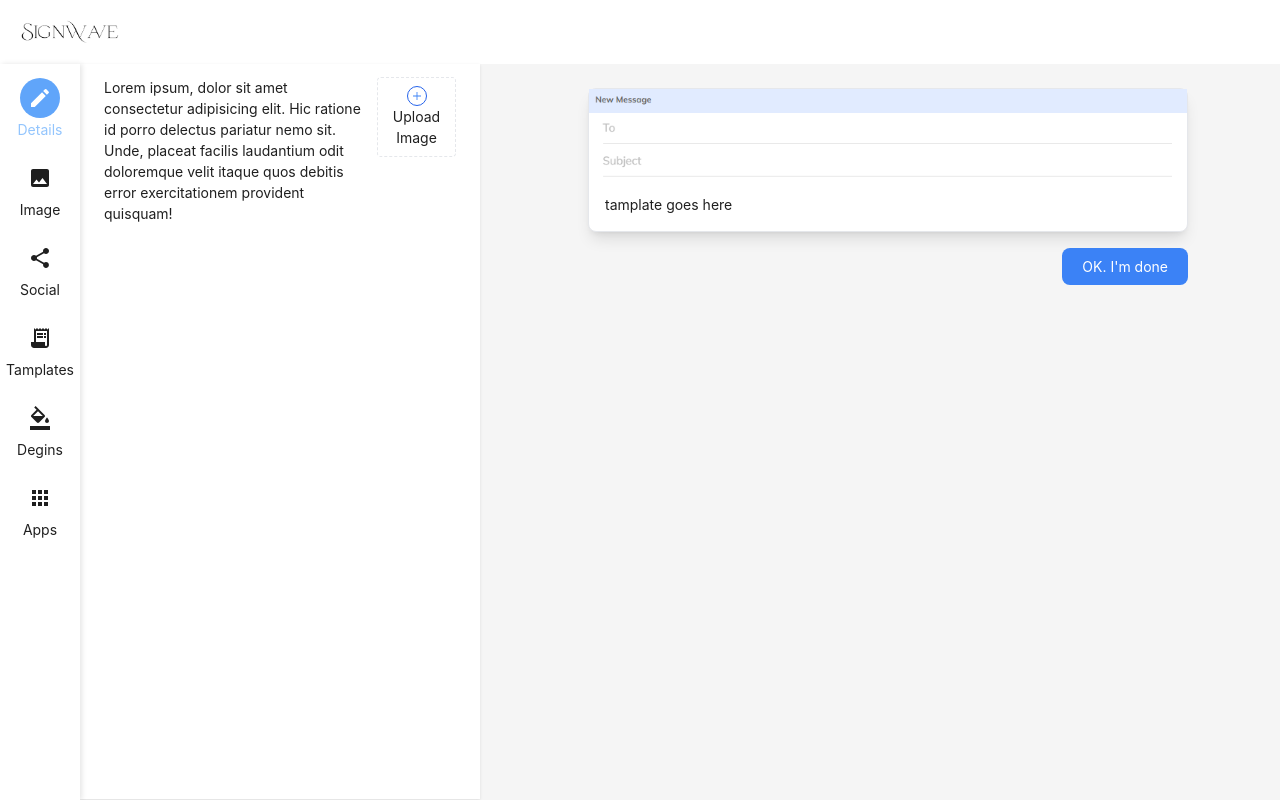
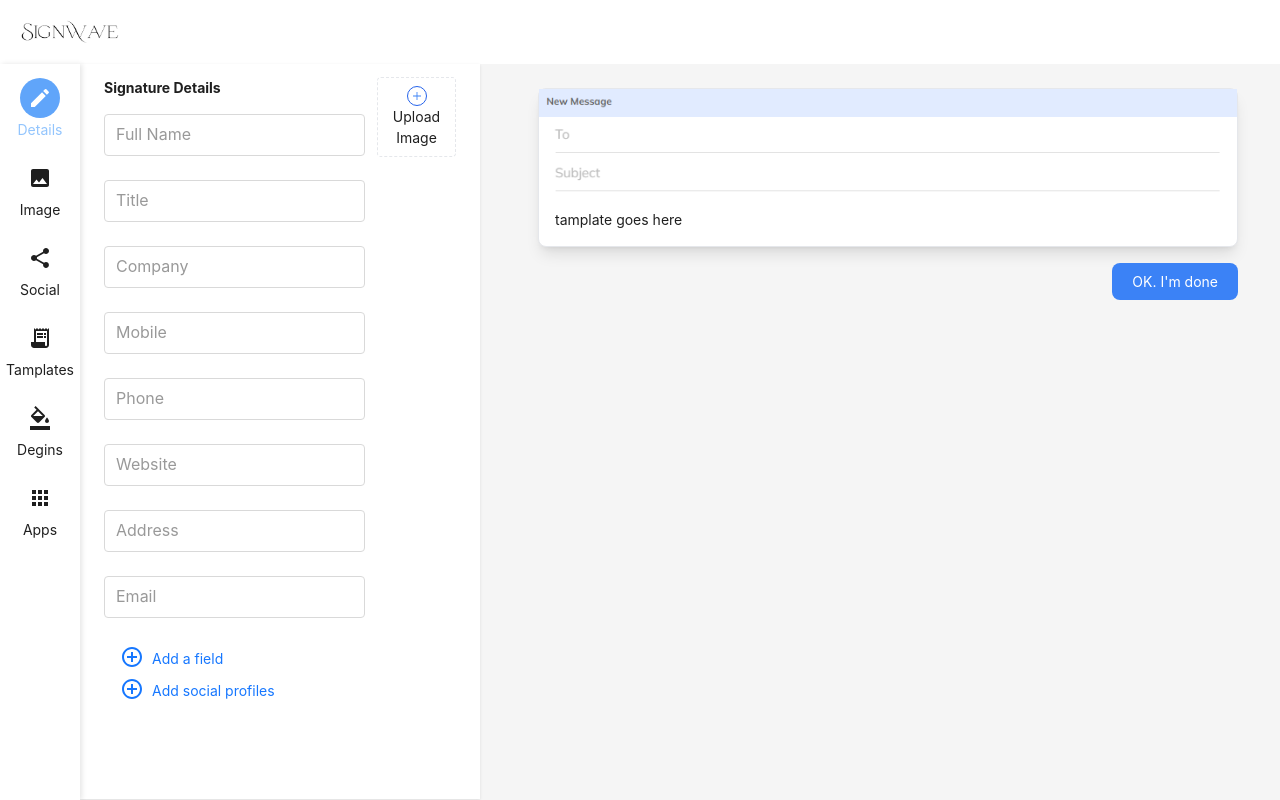
Before and after one commit to sangamprashant/email-signature-vite, a React (Vite) app: page /editor in a window 1280 px wide. Built offline with nearby package versions, Linux system fonts and the light colour scheme.

Commit message:
"Updated DetailsPart.tsx with new form fields, added custom field modal, and modified TemplateWraper.tsx width. Also, added scrollbar styles to index.css."

```diff
--- /dev/null
+++ b/src/Components/Frame/Elements/MiddlePart/DetailsPart.css
@@ -0,0 +1,35 @@
+.floating-label {
+  position: relative;
+  margin-bottom: 24px;
+}
+
+.floating-label input {
+  width: 100%;
+  padding: 8px 12px;
+  font-size: 16px;
+  line-height: 1.5;
+  border: 1px solid #d9d9d9;
+  border-radius: 4px;
+  transition: all 0.2s ease-in-out;
+}
+
+.floating-label label {
+  position: absolute;
+  top: 50%;
+  left: 12px;
+  transform: translateY(-50%);
+  font-size: 16px;
+  color: #999;
+  pointer-events: none;
+  transition: all 0.2s ease-in-out;
+}
+
+.floating-label input:focus + label,
+.floating-label input:not(:placeholder-shown) + label {
+  top: -10px;
+  left: 0px;
+  font-size: 12px;
+  color: #1890ff;
+  background-color: white;
+  padding: 0 4px;
+}
--- a/src/Components/Frame/Elements/MiddlePart/DetailsPart.tsx
+++ b/src/Components/Frame/Elements/MiddlePart/DetailsPart.tsx
@@ -1,6 +1,9 @@
 import { PlusOutlined } from "@ant-design/icons";
-import { Col, Row } from "antd";
+import { Button, Col, Form, Input, Modal, Popover, Row } from "antd";
 import { useAppContext } from "../../../../context";
+import "./DetailsPart.css"; // Make sure this file includes your custom styles
+import AddCircleOutlineIcon from "@mui/icons-material/AddCircleOutline";
+import { useState } from "react";
 
 const DetailsPart = () => {
   const { menu } = useAppContext();
@@ -8,15 +11,12 @@ const DetailsPart = () => {
   return (
     <Row gutter={12} className="mt-2">
       <Col span={18}>
-        Lorem ipsum, dolor sit amet consectetur adipisicing elit. Hic ratione id
-        porro delectus pariatur nemo sit. Unde, placeat facilis laudantium odit
-        doloremque velit itaque quos debitis error exercitationem provident
-        quisquam!
+        <FormForDetails />
       </Col>
       <Col span={6}>
         <div
           onClick={() => {
-            menu.setM_Item("Image"); // Update the context state
+            menu.setM_Item("Image");
           }}
           className="border border-dashed flex justify-center items-center p-2 flex-col rounded cursor-pointer"
         >
@@ -33,3 +33,158 @@ const DetailsPart = () => {
 };
 
 export default DetailsPart;
+
+type Options = {
+  label: string;
+  placeholder: string;
+  name: string;
+};
+
+const FormForDetails = () => {
+  const { menu } = useAppContext();
+  const [modelOpen, setModelOpen] = useState<boolean>(false);
+  const [custom, setCustom] = useState({
+    label: "",
+    placeholder: "",
+    name: "",
+    type: "plaintext" as "plaintext" | "phone" | "email" | "URL",
+  });
+
+  const initialFormFields: Options[] = [
+    { label: "Full Name", placeholder: "Enter Full Name", name: "fullName" },
+    { label: "Title", placeholder: "Title", name: "title" },
+    { label: "Company", placeholder: "Company", name: "company" },
+    { label: "Mobile", placeholder: "Mobile", name: "mobile" },
+    { label: "Phone", placeholder: "Phone", name: "phone" },
+    { label: "Website", placeholder: "Website", name: "website" },
+    { label: "Address", placeholder: "Address", name: "address" },
+    { label: "Email", placeholder: "Email", name: "email" },
+  ];
+
+  const formAddOptions: Options[] = [
+    { label: "Fax", placeholder: "Fax", name: "fax" },
+    { label: "Skype", placeholder: "Skype", name: "skype" },
+    { label: "Hangout", placeholder: "Hangout", name: "hangout" },
+    { label: "Zoom", placeholder: "Zoom", name: "zoom" },
+    { label: "Meet", placeholder: "Meet", name: "meet" },
+  ];
+
+  const [formFields, setFormFields] = useState<Options[]>(initialFormFields);
+
+  const handleContentPush = (option: Options) => {
+    setFormFields([...formFields, option]);
+  };
+
+  const handleCustomModelOpen = () => {
+    setModelOpen(true);
+  };
+  const handleCustomModelClose = () => {
+    setModelOpen(false);
+  };
+
+  const content = (
+    <>
+      {formAddOptions.map((option, index) => (
+        <p
+          key={index}
+          className="px-6 p-2 hover:bg-blue-500 hover:text-white cursor-pointer"
+          onClick={() => {
+            handleContentPush(option);
+          }}
+        >
+          {option.label}
+        </p>
+      ))}
+      <hr />
+      <p
+        key="custom"
+        className="px-6 p-2 hover:bg-blue-500 hover:text-white cursor-pointer font-bold"
+        onClick={handleCustomModelOpen}
+      >
+        Custom
+      </p>
+    </>
+  );
+
+  return (
+    <>
+      <h5 className="font-bold mb-4">Signature Details</h5>
+      <Form layout="vertical">
+        {formFields.map((field) => (
+          <Form.Item key={field.name} className="floating-label">
+            <Input placeholder=" " />
+            <label>{field.label}</label>
+          </Form.Item>
+        ))}
+      </Form>
+      <Popover content={content} title="Select fields" trigger="click">
+        <Button type="link" icon={<AddCircleOutlineIcon />}>
+          Add a field
+        </Button>
+      </Popover>
+      <Button
+        type="link"
+        icon={<AddCircleOutlineIcon />}
+        onClick={() => {
+          menu.setM_Item("Social");
+        }}
+      >
+        Add social profiles
+      </Button>
+      <Modal
+        centered
+        open={modelOpen}
+        onClose={handleCustomModelClose}
+        onCancel={handleCustomModelClose}
+        footer={[
+          <Button
+            type="primary"
+            onClick={() => {
+              handleContentPush(custom);
+              handleCustomModelClose();
+            }}
+          >
+            Add Custom Field
+          </Button>,
+        ]}
+      >
+        {/* Add your form content for the custom input type here */}
+        <Form layout="vertical">
+          <Form.Item label="Label">
+            <Input
+              value={custom.label}
+              onChange={(e) => setCustom({ ...custom, label: e.target.value })}
+            />
+          </Form.Item>
+          <Form.Item label="Placeholder">
+            <Input
+              value={custom.placeholder}
+              onChange={(e) =>
+                setCustom({ ...custom, placeholder: e.target.value })
+              }
+            />
+          </Form.Item>
+          <Form.Item label="Name">
+            <Input
+              value={custom.name}
+              onChange={(e) => setCustom({ ...custom, name: e.target.value })}
+            />
+          </Form.Item>
+          <Form.Item label="Type">
+            <select
+              value={custom.type}
+              onChange={(e) =>
+                setCustom({ ...custom, type: e.target.value as any })
+              }
+            >
+              <option value="plaintext">Plaintext</option>
+              <option value="phone">Phone</option>
+              <option value="email">Email</option>
+              <option value="URL">URL</option>
+            </select>
+          </Form.Item>
+        </Form>
+      </Modal>
+    </>
+  );
+};
--- a/src/Components/Frame/Elements/TamplateWraper.tsx
+++ b/src/Components/Frame/Elements/TamplateWraper.tsx
@@ -6,7 +6,7 @@ const TamplateWraper: React.FC = () => {
       <div
         className="bg-white shadow-lg rounded-lg border border-gray-200"
         style={{
-          width: "600px",
+          width: "700px",
         }}
       >
         <img src="email-top.png" alt="" />
--- a/src/index.css
+++ b/src/index.css
@@ -5,3 +5,21 @@
 .main-home-bg {
   background: linear-gradient(120deg, #f3e6ff 0%, #cbe5fd 100%);
 }
+
+::-webkit-scrollbar {
+  width: 6px;
+}
+
+::-webkit-scrollbar-track {
+  background: #f1f1f1;
+}
+
+::-webkit-scrollbar-thumb {
+  background-color: #888;
+  border-radius: 10px;
+  border: 2px solid #f1f1f1;
+}
+
+::-webkit-scrollbar-thumb:hover {
+  background: #555;
+}
```
